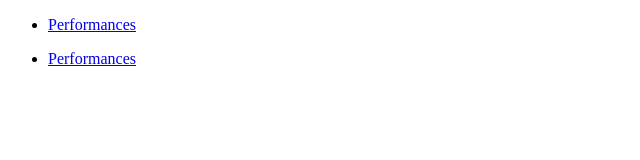
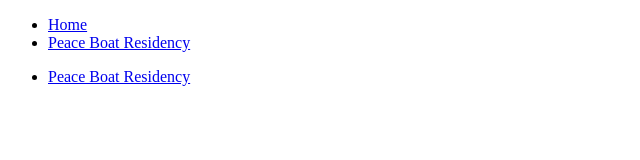
Before and after one commit to Bridgesforpeace/plataforma, a plain HTML site: page index.html in a window 1280 px wide. Shown: the whole page, without its empty margins (0-640 px from the left). Drawn offline with Linux system fonts and the light colour scheme.

Commit message:
Updated index.html to add 'Peace Boat Residency' navigation link at /peace-boat/

```diff
--- a/index.html
+++ b/index.html
@@ -1,5 +1,5 @@
 <!DOCTYPE html>
-<html lang="en">
+<html>
 <head>
     <meta charset="UTF-8">
     <meta name="viewport" content="width=device-width, initial-scale=1.0">
@@ -7,16 +7,16 @@
 </head>
 <body>
     <nav>
-        <ul class="nav-links">
-            <li><a href="/performances/">Performances</a></li>
-            <!-- Other nav links -->
+        <ul>
+            <li><a href="/">Home</a></li>
+            <li><a href="/peace-boat/">Peace Boat Residency</a></li>
+            <!-- other navigation items -->
         </ul>
     </nav>
-
     <footer>
-        <ul class="footer-nav">
-            <li><a href="/performances/">Performances</a></li>
-            <!-- Other footer links -->
+        <ul>
+            <li><a href="/peace-boat/">Peace Boat Residency</a></li>
+            <!-- other footer items -->
         </ul>
     </footer>
 </body>
```
